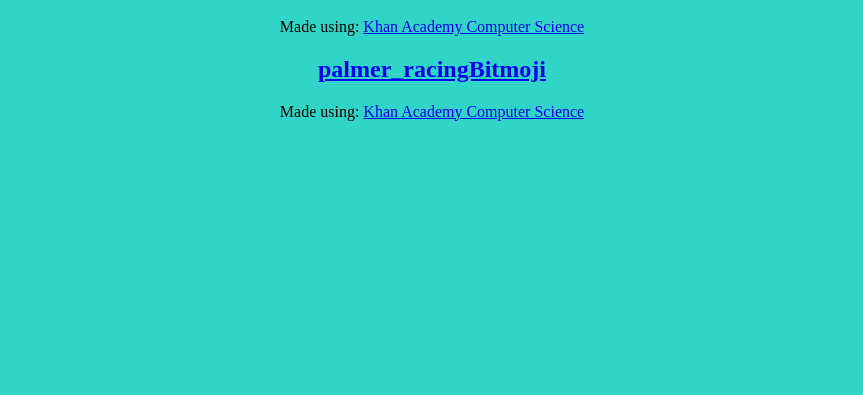
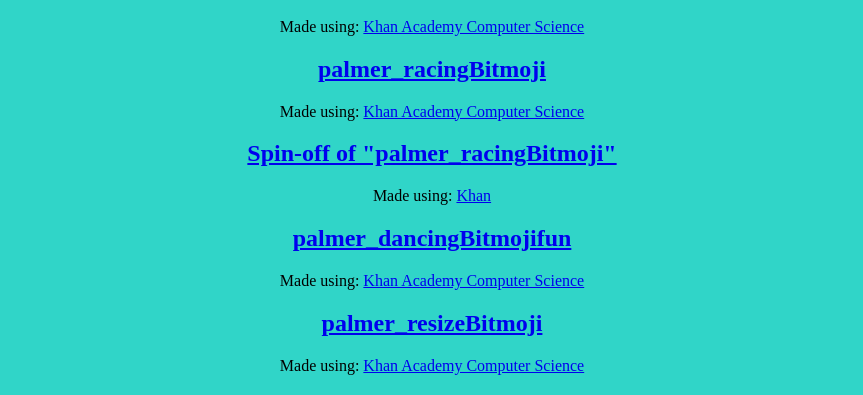
Before and after one commit to TylerPalmer747/tylerpalmer747.github.io, a plain HTML site: page javascripts.html in a window 1280 px wide. Shown: the part 405-800 px from the top of the page, without its empty margins (208-1071 px from the left). Drawn offline with Linux system fonts and the light colour scheme; a script that the page names is missing.

Commit message:
Add files via upload

```diff
--- a/javascripts.html
+++ b/javascripts.html
@@ -28,5 +28,8 @@
 	</table>
 <h2><a href="https://www.khanacademy.org/computer-programming/palmer_dancingbitmoji/6086263318298624">palmer_dancingBitmoji</a></h2><script src="https://www.khanacademy.org/computer-programming/palmer_dancingbitmoji/6086263318298624/embed.js?editor=yes&buttons=yes&author=yes&embed=yes"></script><p>Made using: <a href="http://www.khanacademy.org/computer-programming">Khan Academy Computer Science</a></p>
 <h2><a href="https://www.khanacademy.org/computer-programming/palmer_racingbitmoji/6460609966686208">palmer_racingBitmoji</a></h2><script src="https://www.khanacademy.org/computer-programming/palmer_racingbitmoji/6460609966686208/embed.js?editor=yes&buttons=yes&author=yes&embed=yes"></script><p>Made using: <a href="http://www.khanacademy.org/computer-programming">Khan Academy Computer Science</a></p>
+<h2><a href="https://www.khanacademy.org/computer-programming/spin-off-of-palmer_racingbitmoji/6336464264151040">Spin-off of "palmer_racingBitmoji"</a></h2><script src="https://www.khanacademy.org/computer-programming/spin-off-of-palmer_racingbitmoji/6336464264151040/embed.js?editor=yes&buttons=yes&author=yes&embed=yes"></script><p>Made using: <a href="http://www.khanacademy.org/computer-programming">Khan
+<h2><a href="https://www.khanacademy.org/computer-programming/palmer_dancingbitmojifun/6535931537965056">palmer_dancingBitmojifun</a></h2><script src="https://www.khanacademy.org/computer-programming/palmer_dancingbitmojifun/6535931537965056/embed.js?editor=yes&buttons=yes&author=yes&embed=yes"></script><p>Made using: <a href="http://www.khanacademy.org/computer-programming">Khan Academy Computer Science</a></p>
+<h2><a href="https://www.khanacademy.org/computer-programming/palmer_resizebitmoji/5183159882268672">palmer_resizeBitmoji</a></h2><script src="https://www.khanacademy.org/computer-programming/palmer_resizebitmoji/5183159882268672/embed.js?editor=yes&buttons=yes&author=yes&embed=yes"></script><p>Made using: <a href="http://www.khanacademy.org/computer-programming">Khan Academy Computer Science</a></p>
     </body>
 </html>
```
